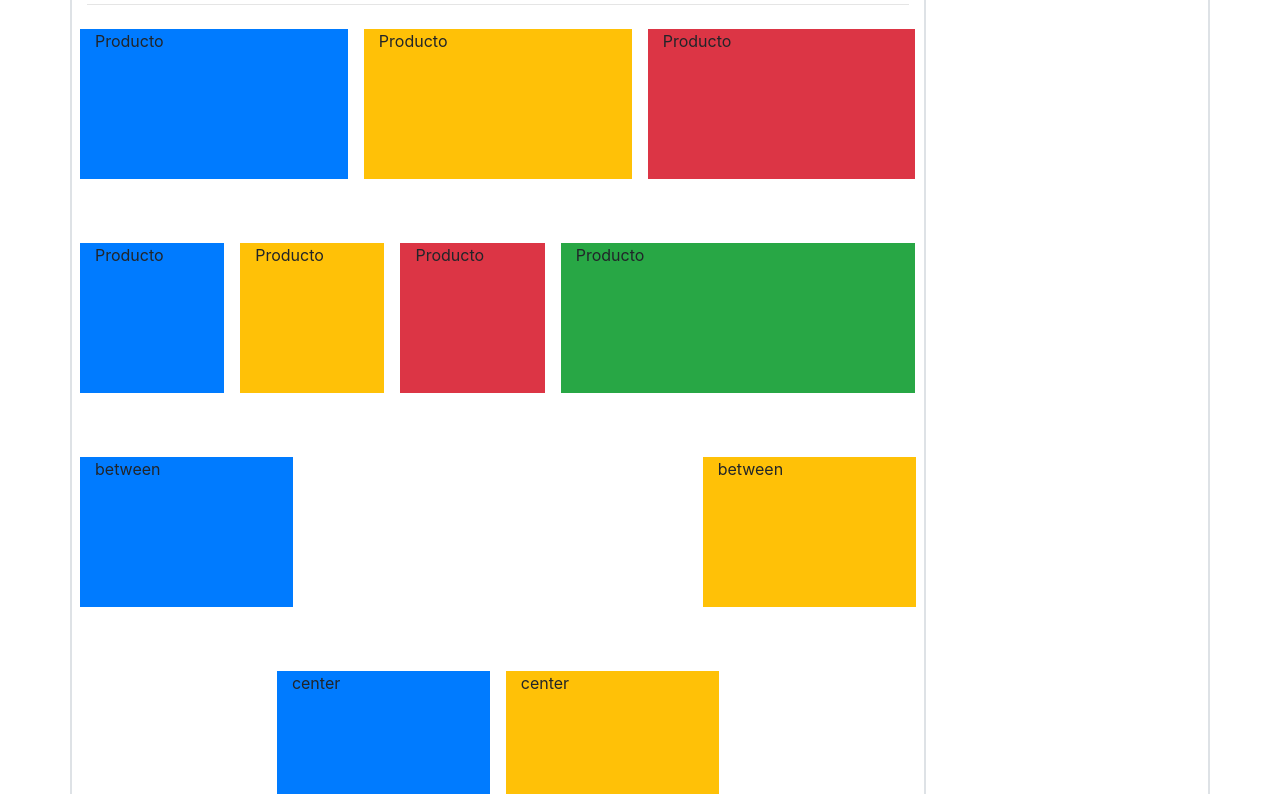
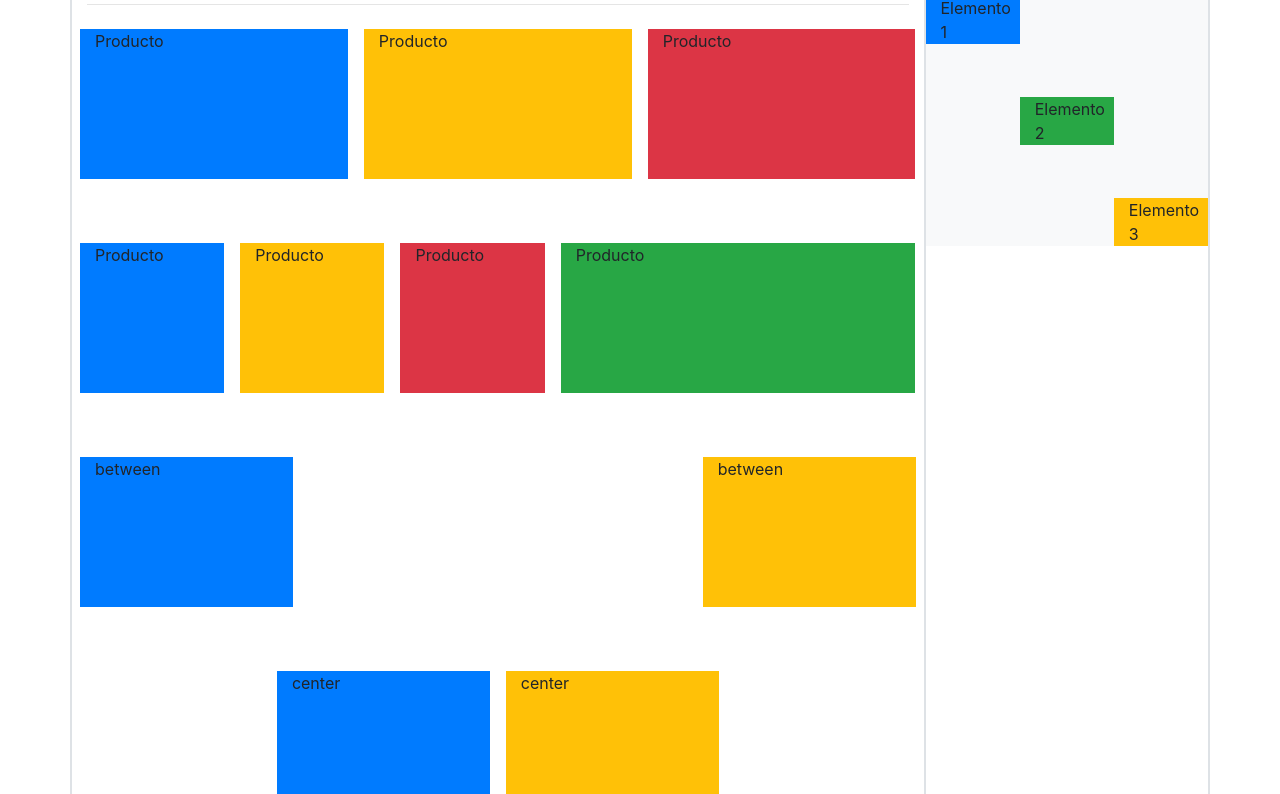
Before and after one commit to Armando101/Learning-CSS, a plain HTML site: page LearningBootstrap/index.html in a window 1280 px wide. Shown: the part 174-968 px from the top of the page. Drawn offline with nearby package versions, Linux system fonts and the light colour scheme.

Commit message:
Learning Bootstrap alineacion vertical

```diff
--- a/LearningBootstrap/index.html
+++ b/LearningBootstrap/index.html
@@ -60,6 +60,18 @@
                     </sections>
                     <aside class="col-3 border">
                         <h2>Barra lateral</h2>
+                        <div class="lateral row bg-light align-items-center">
+                            <div class="col-4 bg-primary align-self-start">
+                                Elemento 1
+                            </div>
+                            <div class="col-4 bg-success align-self-center">
+                                Elemento 2
+                            </div>
+                            <div class="col-4 bg-warning align-self-end">
+                                Elemento 3
+                            </div>
+
+                        </div>
                     </aside>
                 </div>
            </section>
--- a/LearningBootstrap/styles.css
+++ b/LearningBootstrap/styles.css
@@ -15,3 +15,7 @@
 footer {
     line-height: 50px;
 }
+
+.lateral {
+    height: 250px;
+}
```
